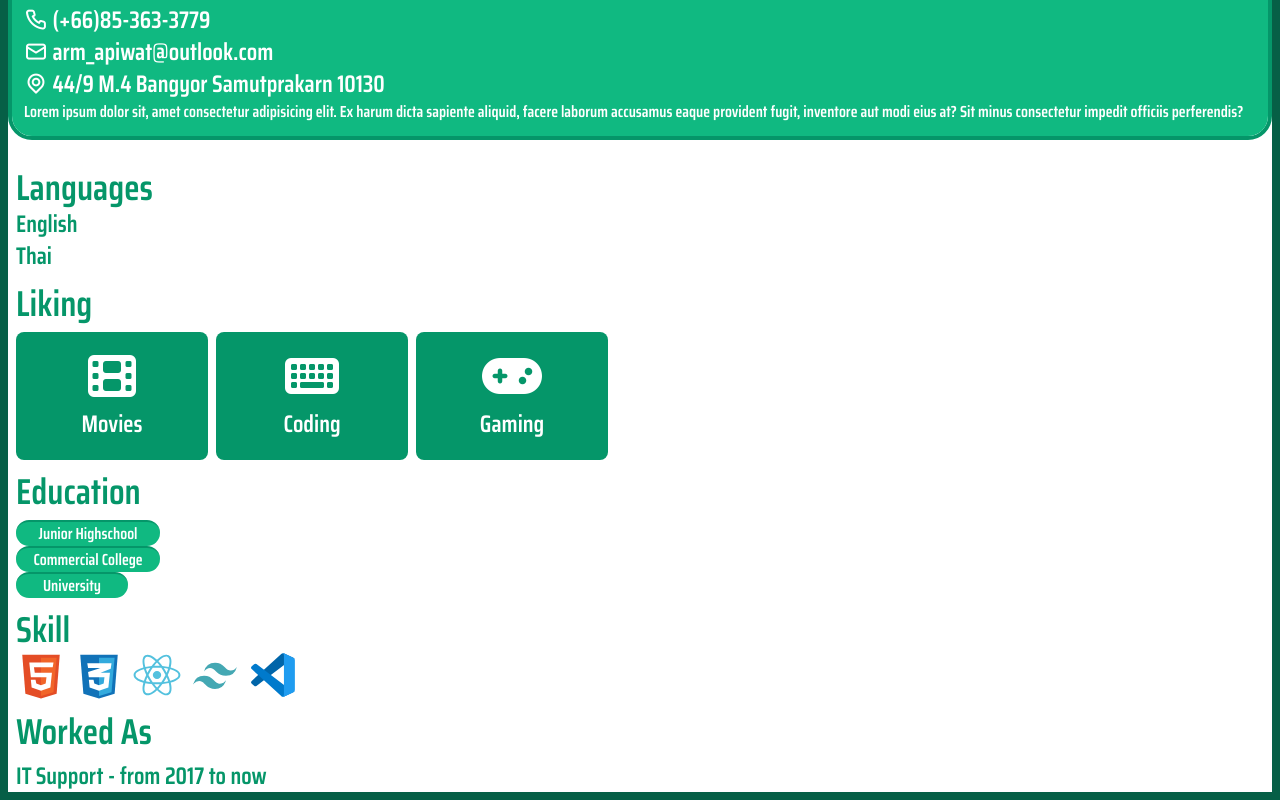
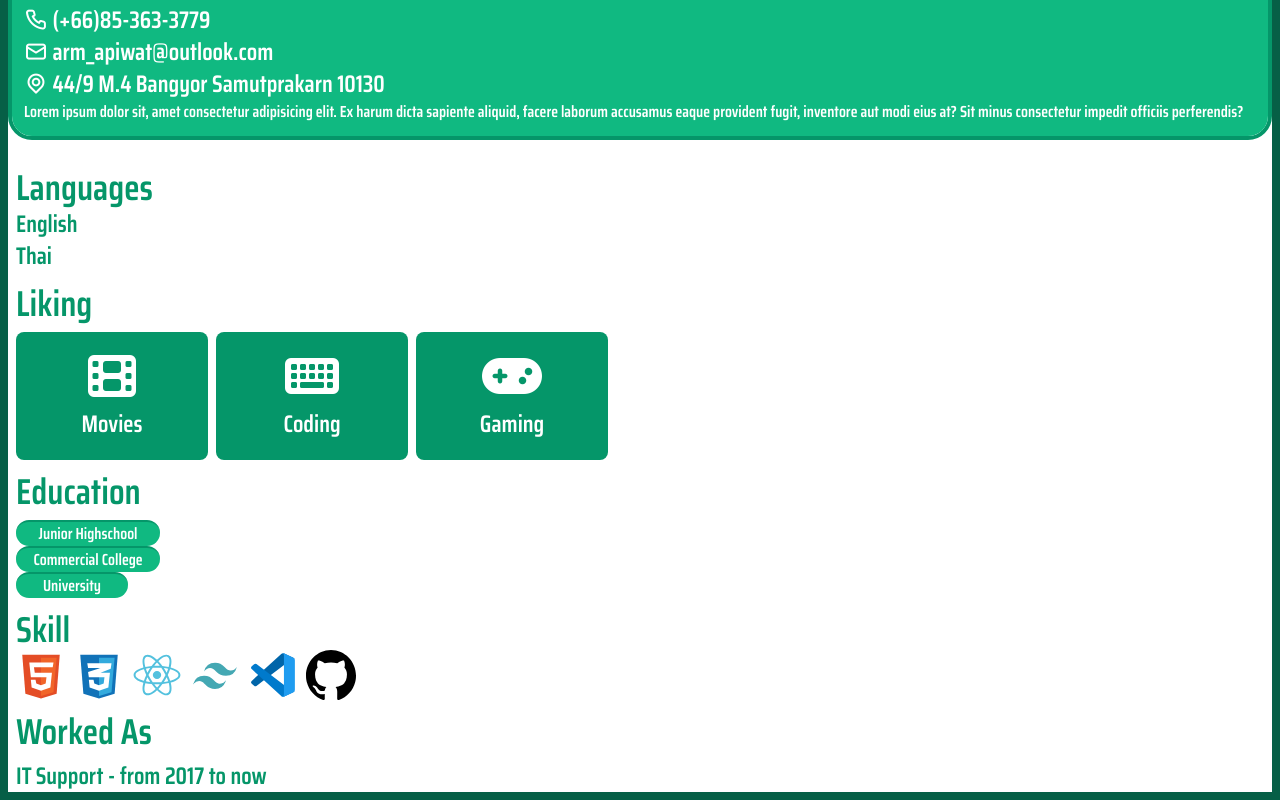
Before and after one commit to Yakkiiz/Yakkiiz.github.io, a React (Vite) app: page / in a window 1280 px wide. Shown: the part 588-1388 px from the top of the page. Built offline with nearby package versions, Linux system fonts and the light colour scheme.

Commit message:
add icon github with svg component

```diff
--- a/src/App.tsx
+++ b/src/App.tsx
@@ -1,5 +1,6 @@
 import "./App.css";
 import Css3 from "./assets/icons/Css3";
+import Github from "./assets/icons/Github";
 import Html5 from "./assets/icons/Html5";
 import ReactIcon from "./assets/icons/React";
 import TailwindCss from "./assets/icons/TailwindCss";
@@ -96,8 +97,10 @@ function App() {
                   <TailwindCss className="h-[50px] w-auto" />
                 </div>
                 <div>
-                  {/* <img src={vsCode} alt="" /> */}
                   <VsCode className="h-[50px] w-auto" />
+                </div>
+                <div>
+                  <Github className="h-[50px] w-auto" />
                 </div>
               </div>
             </div>
--- /dev/null
+++ b/src/assets/icons/Github.tsx
@@ -0,0 +1,19 @@
+import * as React from "react"
+import { JSX } from "react/jsx-runtime"
+const Github = (props: JSX.IntrinsicAttributes & React.SVGProps<SVGSVGElement>) => (
+  <svg
+    xmlns="http://www.w3.org/2000/svg"
+    width={800}
+    height={800}
+    viewBox="0 0 20 20"
+    {...props}
+  >
+    <title>{"github [#142]"}</title>
+    <path
+      fill="#000"
+      fillRule="evenodd"
+      d="M10 0c5.523 0 10 4.59 10 10.253 0 4.529-2.862 8.371-6.833 9.728-.507.101-.687-.219-.687-.492 0-.338.012-1.442.012-2.814 0-.956-.32-1.58-.679-1.898 2.227-.254 4.567-1.121 4.567-5.059 0-1.12-.388-2.034-1.03-2.752.104-.259.447-1.302-.098-2.714 0 0-.838-.275-2.747 1.051A9.396 9.396 0 0 0 10 4.958a9.375 9.375 0 0 0-2.503.345C5.586 3.977 4.746 4.252 4.746 4.252c-.543 1.412-.2 2.455-.097 2.714-.639.718-1.03 1.632-1.03 2.752 0 3.928 2.335 4.808 4.556 5.067-.286.256-.545.708-.635 1.371-.57.262-2.018.715-2.91-.852 0 0-.529-.985-1.533-1.057 0 0-.975-.013-.068.623 0 0 .655.315 1.11 1.5 0 0 .587 1.83 3.369 1.21.005.857.014 1.665.014 1.909 0 .271-.184.588-.683.493C2.865 18.627 0 14.783 0 10.253 0 4.59 4.478 0 10 0"
+    />
+  </svg>
+)
+export default Github
```
